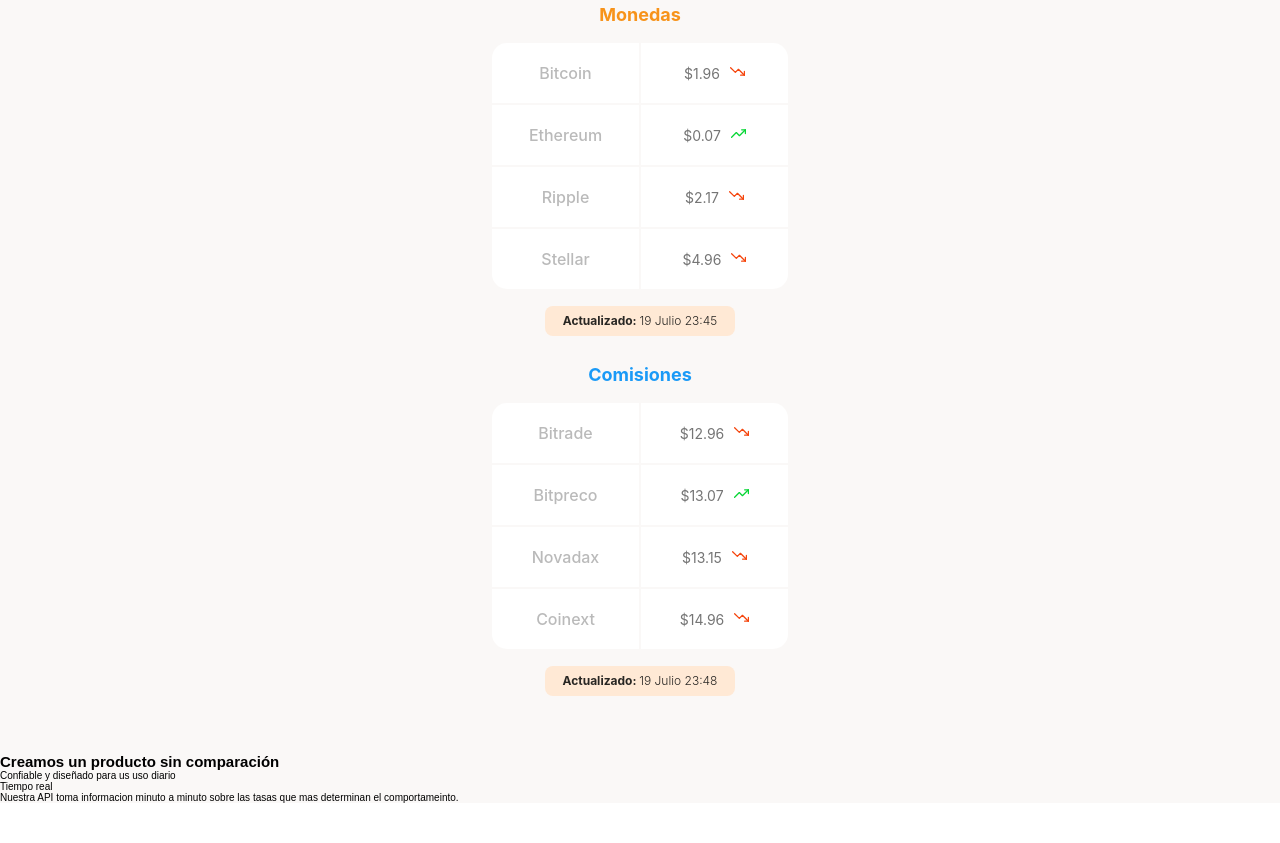
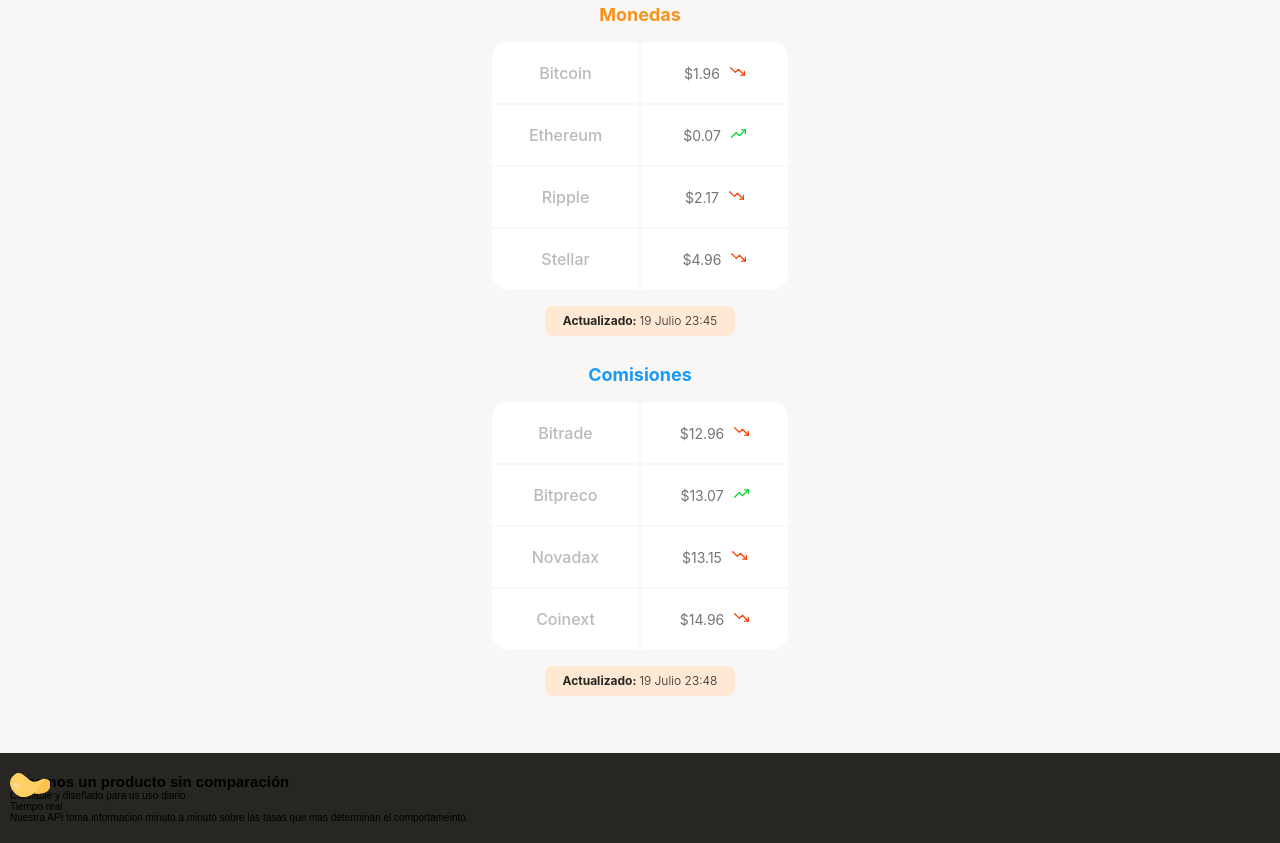
Before and after one commit to SalZeus/batatabit-mobileFirst-clone, a plain HTML site: page index.html in a window 1280 px wide. Shown: the part 763-1606 px from the top of the page. Before the commit the page ends 1566 px from the top, so only its background shows below. Drawn offline with Linux system fonts and the light colour scheme.

Commit message:
adding changes before merge

```diff
--- a/index.html
+++ b/index.html
@@ -78,8 +78,8 @@
             </section>
         </section>
         <section class="main-product-detail">
-            <span></span>
-            <div>
+            <span class="product-detail--batata-logo"></span>
+            <div class="product-detail--title">
                 <h2>Creamos un producto sin comparación</h2>
                 <p>Confiable y diseñado para us uso diario</p>
             </div>
--- a/stlyes.css
+++ b/stlyes.css
@@ -225,3 +225,20 @@
     background-position: center;
     background-size: cover;
 }
+
+.main-product-detail{
+    position: relative;
+    width: 100%;
+    min-width: 32rem;
+    height: auto;
+    padding: 2rem 1rem;
+    background-color: var(--warm-black);
+
+}
+
+.product-detail--batata-logo{
+    position: absolute;
+    width: 4rem;
+    height: 2.5rem;
+    background-image: url(./assets/icons/batata.svg);
+}
```
